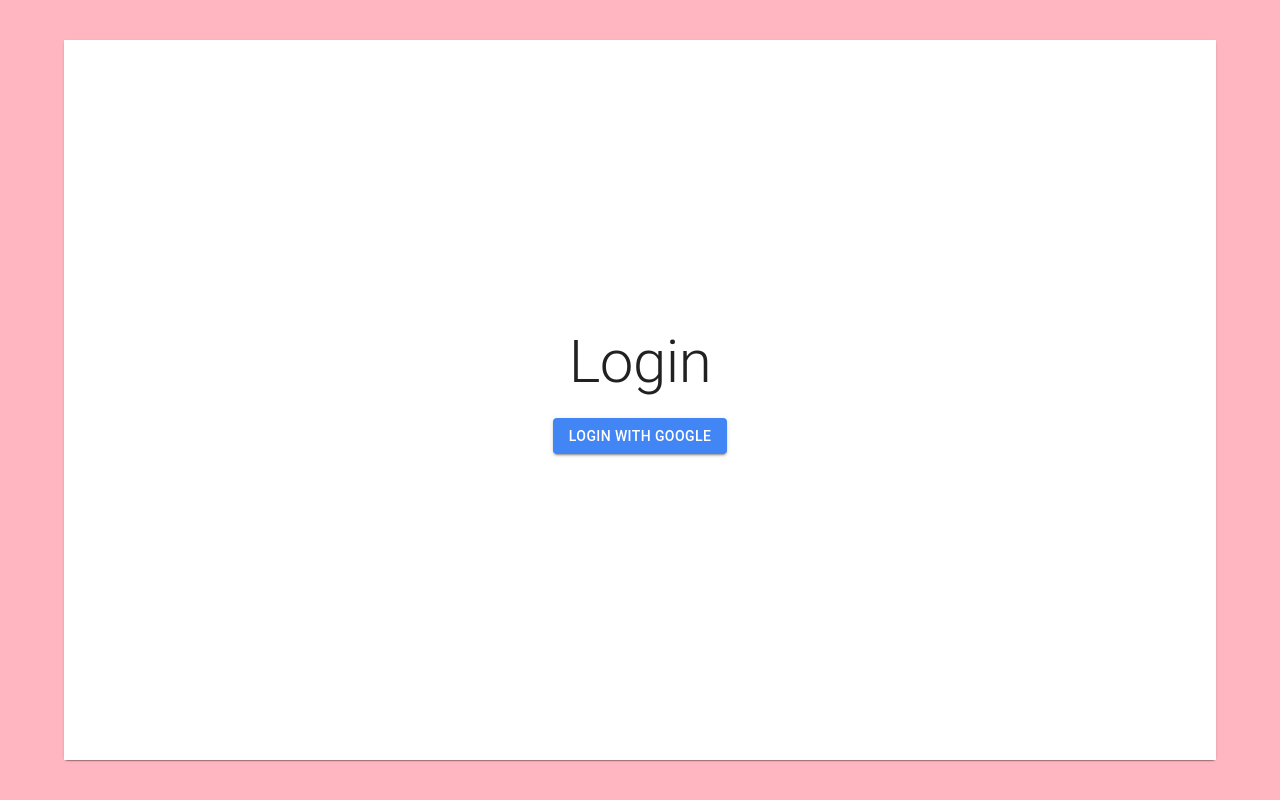
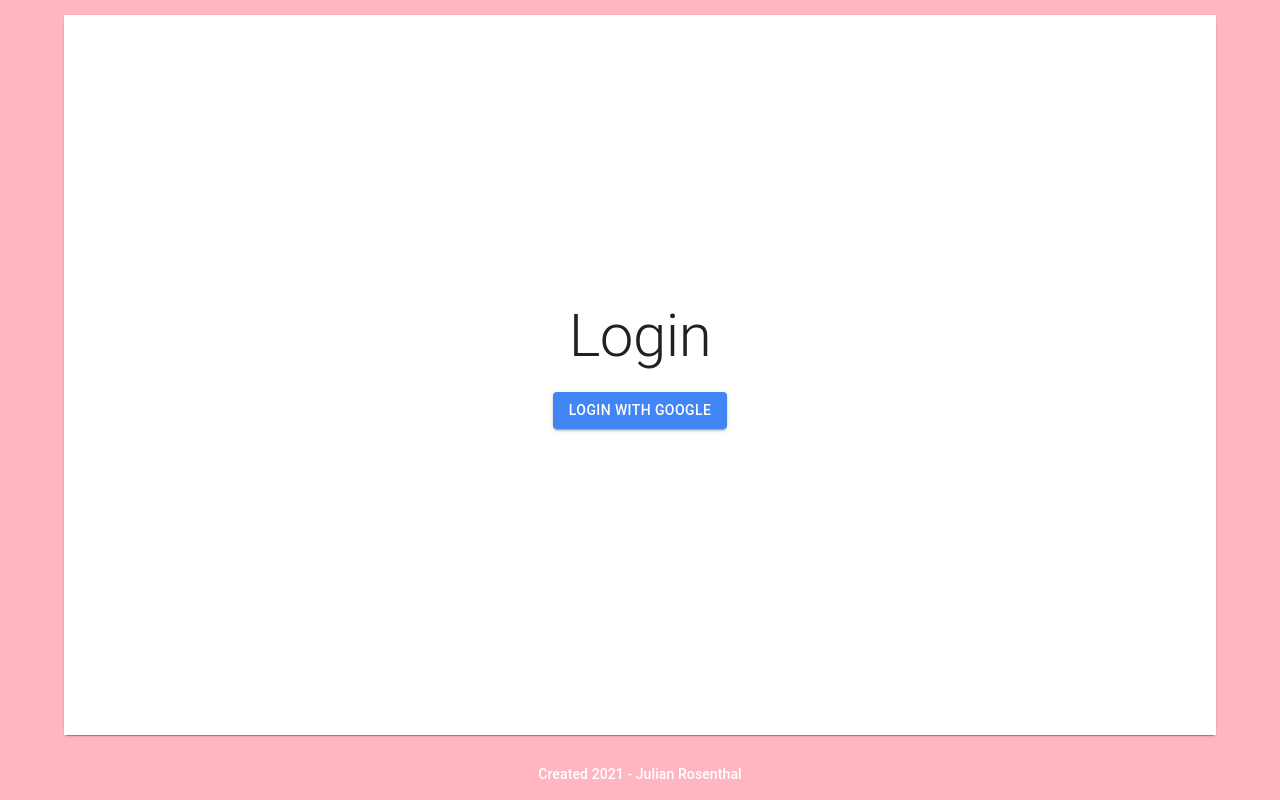
Before and after one commit to JulianAR97/realtime-chat-react, a React (Create React App) app: page /login in a window 1280 px wide. Built offline with nearby package versions, Linux system fonts and the light colour scheme; no server answers; the database is empty.

Commit message:
added footer

```diff
--- a/src/App.jsx
+++ b/src/App.jsx
@@ -1,6 +1,6 @@
 import React, { useEffect } from 'react'
 import { makeStyles } from '@mui/styles'
-import { Paper, useTheme } from '@mui/material'
+import { Paper, Typography, useTheme } from '@mui/material'
 import db from 'firebase.js'
 import { onSnapshot, collection , doc} from "firebase/firestore"
 import Login from 'components/auth/Login'
@@ -27,6 +27,9 @@
     height: "90vh",
     width: "90vw",
     backgroundColor: 'lightPink !important',
+  },
+  footer: {
+    color: 'white'
   }
 }))
 
@@ -82,6 +85,11 @@
           </Switch>
         </Router>
       </Paper>
+      <div className={classes.footer}>
+        <Typography variant="subtitle2">
+          Created 2021 - Julian Rosenthal
+        </Typography>
+      </div>
     </div>
 
   )
```
